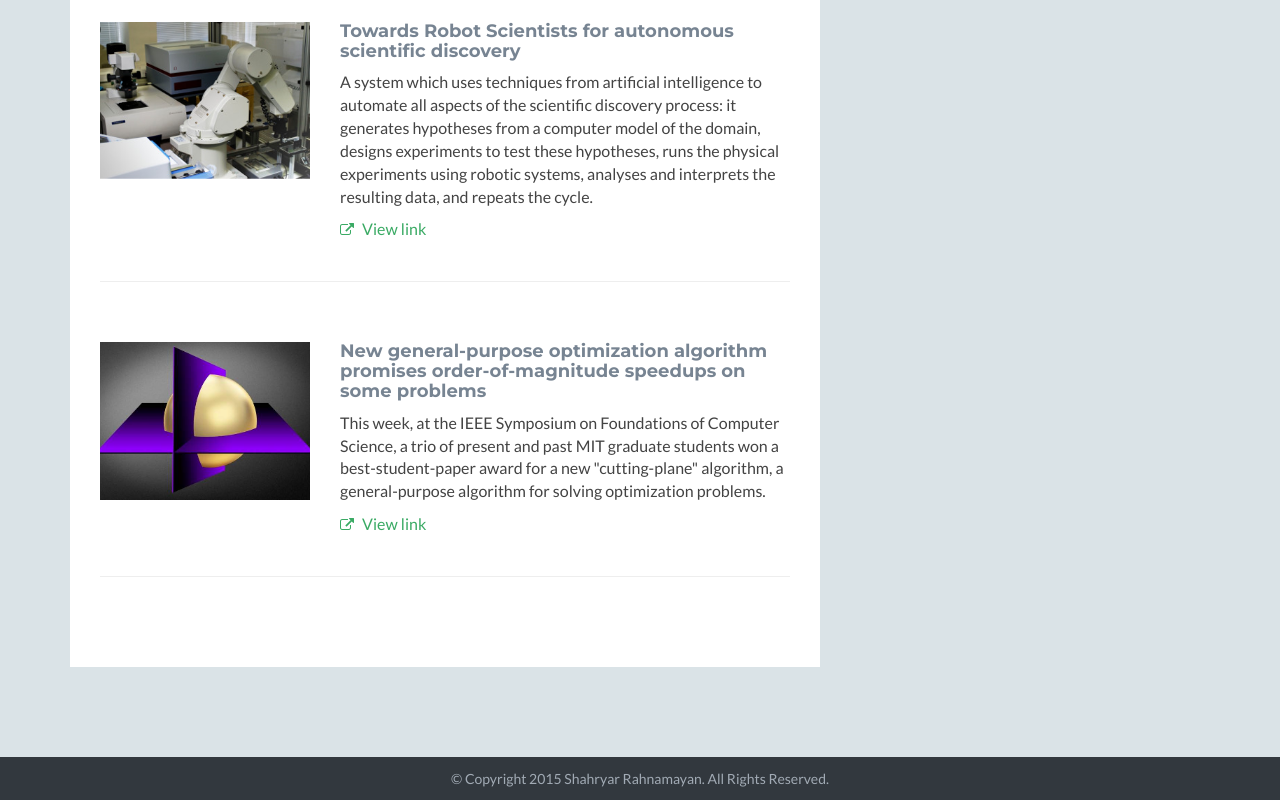
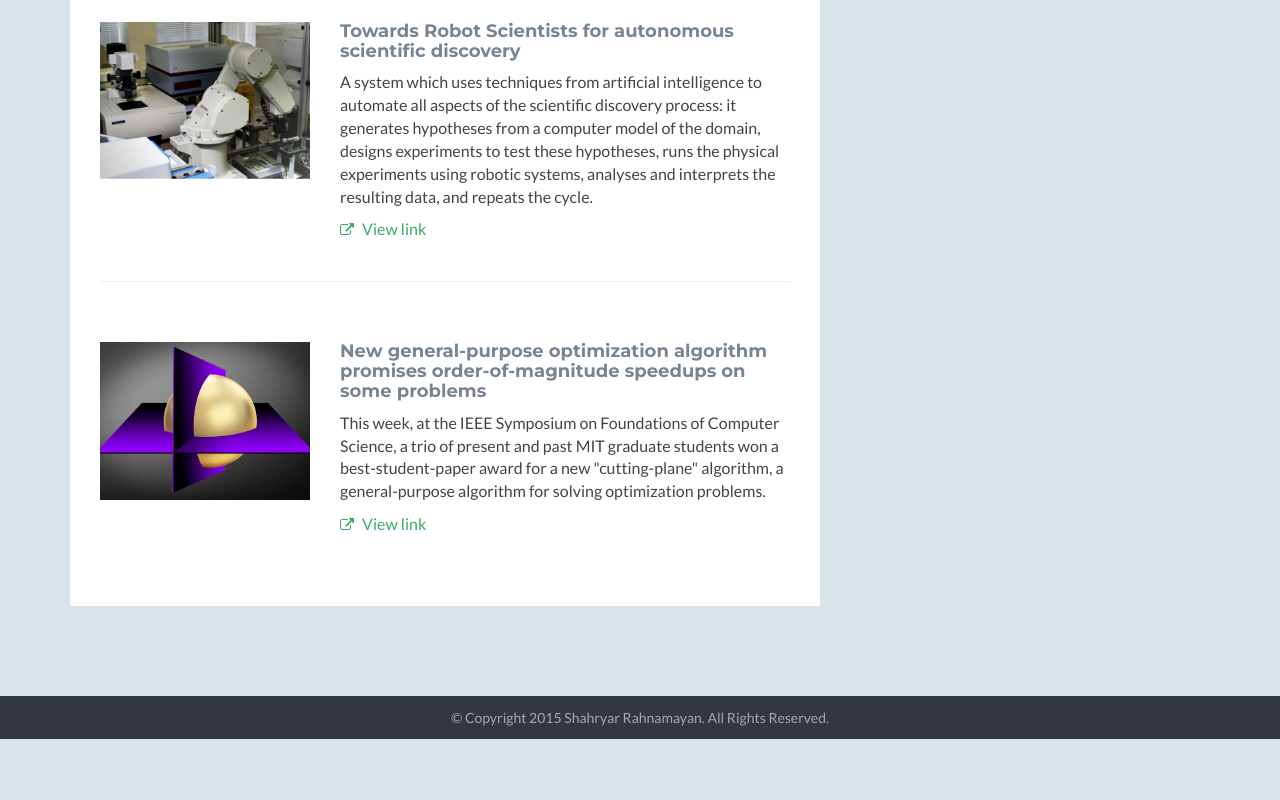
Before and after one commit to gnu-user/srahnamayan, a plain HTML site: page index.html in a window 1280 px wide. Shown: the part 9236-10036 px from the top of the page. After the commit the page ends 9975 px from the top, so only its background shows below. Drawn offline with Linux system fonts and the light colour scheme.

Commit message:
Removed extra horizontal divider

```diff
--- a/index.html
+++ b/index.html
@@ -574,7 +574,6 @@
                                         <p><a class="more-link" href="http://phys.org/news/2015-10-general-purpose-optimization-algorithm-order-of-magnitude-speedups.html" target="_blank"><i class="fa fa-external-link"></i> View link</a></p>
                                     </div><!--//desc-->
                                 </div><!--//item-->
-                                <hr class="divider" />
                             </div>
                         </div>
                     </div>
```
